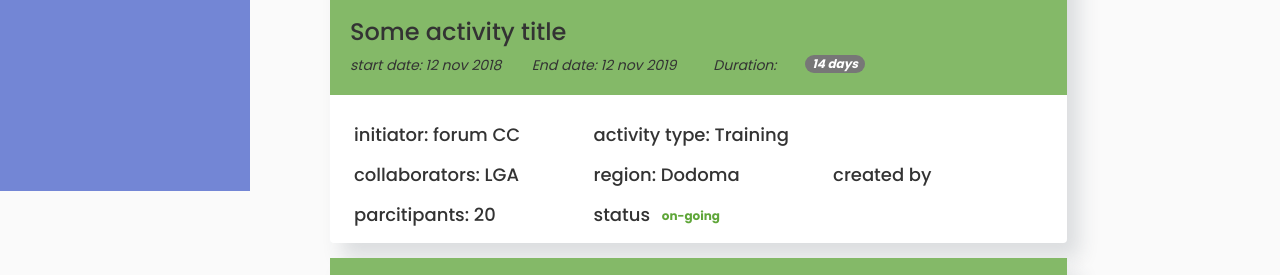
After one commit to chiefkilawila/ccportal, a PHP site: page /cso_area/all_activities.php in a window 1280 px wide. The commit adds this page. Shown: the part 609-884 px from the top of the page. Run offline with PHP 8.4, Linux system fonts and the light colour scheme; some libraries are stand-ins or nearby versions.

Commit message:
editted csos area

```diff
--- a/includes/layouts/cso_header_layout.php
+++ b/includes/layouts/cso_header_layout.php
@@ -201,6 +201,7 @@ a.article, a.article:hover {
 
 
 .wrimagecard{
+  /* padding: 20px; */
 	margin-top: 0;
     margin-bottom: 1.5rem;
     text-align: left;
@@ -237,7 +238,9 @@ a.wrimagecard:hover, .wrimagecard-topimage:hover {
     color: #525c65;
     transition: color 0.3s ease;
 }
-
+#myTabContent{
+  padding-top: 10px;
+}
 
 </style>
     </head>
@@ -254,37 +257,37 @@ a.wrimagecard:hover, .wrimagecard-topimage:hover {
 
                 <ul class="list-unstyled components">
                     <p>Navigation</p>
-                    <li class="active">
+                    <!-- <li class="active">
                         <a href="../../web/cso_area/create_new_member.php" >Add new Member</a>
-
                     </li>
                     <li>
                         <a href="../../web/cso_area/manage_members.php">Manage Members</a>
-
-
-
-
-                    </li>
-                    <li>
-
+                    </li> -->
+                    <li class="active">
                         <a href="../../web/cso_area/add_new_activity.php">Add New Activity</a>
                     </li>
                     <li>
-                        <a href="../../web/cso_area/manage_activities.php">Manage Activities</a>
-
-
+                        <a href="../../web/cso_area/cso_update_activity.php">Update Activity</a>
                     </li>
                     <li>
-                        <a href="#">Geo-Mapping</a>
+                        <a href="../../web/cso_area/all_activities.php">All Activities</a>
+                    </li>
+                    <li>
+                        <a href="#">Geo-Mapping Activities</a>
+                    </li>
+                    <!-- <li>
+                        <a href="../../web/cso_area/manage_activities.php">Manage Activities</a>
+                    </li> -->
+                    <li>
+                        <a href="#">Geo-Mapping CSOs </a>
+                    </li>
+                    <li>
+                        <a href="#">Collaborate </a>
                     </li>
                     <li>
                         <a href="#">logout</a>
                     </li>
-
-
                 </ul>
-
-
             </nav>
 
             <!-- Page Content Holder -->
--- a/includes/layouts/cso_layout_footer.php
+++ b/includes/layouts/cso_layout_footer.php
@@ -26,5 +26,12 @@
                     });
                 });
       </script>
+      <script>
+      $(document).ready(function (){
+      	$('.datetimepicker').datetimepicker();
+
+      });
+      </script>
+
   </body>
 </html>
--- /dev/null
+++ b/web/cso_area/all_activities.php
@@ -0,0 +1,237 @@
+<?php
+include("../../includes/layouts/cso_header_layout.php");
+ ?>
+<div class="container-fluid">
+	<div class="row">
+							<div class="col-lg-12">
+								<div class="card">
+									<div class="card-header" data-background-color="orange">
+											<h4 class="title">On-going activities</h4>
+											<p class="category">As of Last Month October, 2018</p>
+									</div>
+									<div class="card-content table-responsive">
+											<!-- <p>This template has a responsive menu toggling system. The menu will appear collapsed on smaller screens, and will appear non-collapsed on larger screens. When toggled using the button below, the menu will appear/disappear. On small screens, the page content will be pushed off canvas.</p>
+											<p>Make sure to keep all page content within the <code>#page-content-wrapper</code>.</p> -->
+
+                      <!-- <div class="panel panel-default">
+                         <div class="panel-body">
+                           Basic panel example
+                         </div>
+                        </div> -->
+
+                        <div class="container">
+                            <!-- cso activities panel -->
+                            <ul class="nav nav-tabs" id="myTab" role="tablist">
+                              <li class="nav-item">
+                                <a class="nav-link active" id="home-tab" data-toggle="tab" href="#home" role="tab" aria-controls="home" aria-selected="true">My Activities</a>
+                              </li>
+                              <li class="nav-item">
+                                <a class="nav-link" id="profile-tab" data-toggle="tab" href="#profile" role="tab" aria-controls="profile" aria-selected="false">Members Activities</a>
+                              </li>
+
+                            </ul>
+                            <div class="tab-content" id="myTabContent" style="padding: 10px;">
+                              <div class="tab-pane fade in active" id="home" role="tabpanel" aria-labelledby="home-tab">
+
+                                <div class="row">
+                                      <div class="container-fluid">
+                                        <div class="row">
+                                        <div class="col-md-8 col-sm-12">
+                                        <div class="wrimagecard wrimagecard-topimage">
+                                                <a href="#">
+                                                <div class="wrimagecard-topimage_header" style="padding: 20px; background-color:rgba(119, 178, 88, 0.9) ">
+                                                  <center><a href="/data-matching-and-cleansing-features/data-merging-and-purging"><img alt="" src="http://res.cloudinary.com/match2lists/image/upload/c_scale,w_200/v1497199248/Data-Provider-Solutions_420_azudag.png"></a></center>
+                                                  <h3>Some activity title</h3>
+
+                                                  <div class="row">
+                                                  <div class="col-sm-3">
+                                                    <i>start date:  12 nov  2018</i>
+                                                  </div>
+                                                  <div class="col-sm-3">
+                                                    <i>End date:  12 nov 2019</i>
+                                                  </div>
+                                                  <div class="col-sm-3">
+                                                    <i>Duration:
+                                                    <div class="pull-right badge">14 days</div></i>
+                                                  </div>
+                                                  </div>
+                                              </div>
+                                              <div class="wrimagecard-topimage_title">
+                                                <div class="row">
+                                                <div class="col-sm-4">
+                                                  <h4>initiator: forum CC</h4>
+                                                </div>
+
+                                                <div class="col-sm-4">
+                                                  <h4>activity type: Training</h4>
+                                                </div>
+                                                </div>
+                                                <!-- new row -->
+                                                <div class="row">
+                                                <div class="col-sm-4">
+                                                  <h4>collaborators: LGA</h4>
+                                                </div>
+
+                                                <div class="col-sm-4">
+                                                  <h4>region: Dodoma</h4>
+                                                </div>
+                                                <div class="col-sm-4">
+                                                  <h4>created by</h4>
+                                                </div>
+                                                </div>
+
+                                                <!-- new row -->
+
+                                              <div class="row">
+                                              <div class="col-sm-4">
+                                                <h4>parcitipants: 20</h4>
+                                              </div>
+
+                                              <div class="col-sm-4">
+                                                <h4>status <div class="badge" style="color: rgba(78, 156, 36, 0.9); background-color: #fff;">on-going</div</h4>
+                                              </div>
+                                              </div>
+                                              </div>
+
+                                              </a>
+                                            </div>
+                                            </div>
+                                          </div>
+                                        </div>
+                                             <div class="row">
+
+                                            <div class="col-md-8 col-sm-12">
+                                            <div class="wrimagecard wrimagecard-topimage">
+                                                    <a href="#">
+                                                    <div class="wrimagecard-topimage_header" style="padding: 20px; background-color:rgba(119, 178, 88, 0.9) ">
+                                                      <center><a href="/data-matching-and-cleansing-features/data-merging-and-purging"><img alt="" src="http://res.cloudinary.com/match2lists/image/upload/c_scale,w_200/v1497199248/Data-Provider-Solutions_420_azudag.png"></a></center>
+                                                      <h3>Some activity title</h3>
+
+                                                      <div class="row">
+                                                      <div class="col-sm-3">
+                                                        <i>start date:  12 nov  2018</i>
+                                                      </div>
+                                                      <div class="col-sm-3">
+                                                        <i>End date:  12 nov 2019</i>
+                                                      </div>
+                                                      <div class="col-sm-3">
+                                                        <i>Duration:
+                                                        <div class="pull-right badge">14 days</div></i>
+                                                      </div>
+                                                      </div>
+                                                  </div>
+                                                  <div class="wrimagecard-topimage_title">
+                                                    <div class="row">
+                                                    <div class="col-sm-4">
+                                                      <h4>initiator: forum CC</h4>
+                                                    </div>
+
+                                                    <div class="col-sm-4">
+                                                      <h4>activity type: Training</h4>
+                                                    </div>
+                                                    </div>
+                                                    <!-- new row -->
+                                                    <div class="row">
+                                                    <div class="col-sm-4">
+                                                      <h4>collaborators: LGA</h4>
+                                                    </div>
+
+                                                    <div class="col-sm-4">
+                                                      <h4>region: Dodoma</h4>
+                                                    </div>
+                                                    <div class="col-sm-4">
+                                                      <h4>created by</h4>
+                                                    </div>
+                                                    </div>
+
+                                                    <!-- new row -->
+
+                                                  <div class="row">
+                                                  <div class="col-sm-4">
+                                                    <h4>parcitipants: 20</h4>
+                                                  </div>
+
+                                                  <div class="col-sm-4">
+                                                    <h4>status <div class="badge" style="color: rgba(78, 156, 36, 0.9); background-color: #fff;">on-going</div</h4>
+                                                  </div>
+                                                  </div>
+                                                  </div>
+
+                                                  </a>
+                                                </div>
+                                                </div>
+
+
+                                                </div>
+                                                </div>
+                                          </div>
+                              </div>
+                            </div>
+
+                              <div class="tab-pane fade" id="profile" role="tabpanel" aria-labelledby="profile-tab">
+                                <div class="container">
+                                  <div class="row">
+                             <div class="col-md-8 col-sm-12">
+                            <div class="wrimagecard wrimagecard-topimage">
+                                    <a href="#">
+                                    <div class="wrimagecard-topimage_header" style="background-color:rgba(119, 178, 88, 0.9) ">
+                                      <center><a href="/data-matching-and-cleansing-features/data-merging-and-purging"><img alt="" src="http://res.cloudinary.com/match2lists/image/upload/c_scale,w_200/v1497199248/Data-Provider-Solutions_420_azudag.png"></a></center>
+                                           <h3>Some activity title</h3>
+                                    </div>
+                                    <div class="wrimagecard-topimage_title">
+
+                                      <div class="row">
+                                      <div class="col-sm-3">
+                                        <h4>collaborators</h4>
+                                      </div>
+                                      <div class="col-sm-3">
+                                        <h4>initiators</h4>
+                                      </div>
+                                      <div class="col-sm-3">
+                                        <h4>duration
+                                        <div class="pull-right badge">14 days</div></h4>
+                                      </div>
+                                      </div>
+                                    </div>
+                                  </a>
+                                </div>
+                                </div>
+
+                                 <div class="col-md-8 col-sm-12">
+                                <div class="wrimagecard wrimagecard-topimage">
+                                        <a href="#">
+                                        <div class="wrimagecard-topimage_header" style="background-color:rgba(119, 178, 88, 0.9) ">
+                                          <center><a href="/data-matching-and-cleansing-features/data-merging-and-purging"><img alt="" src="http://res.cloudinary.com/match2lists/image/upload/c_scale,w_200/v1497199248/Data-Provider-Solutions_420_azudag.png"></a></center>
+                                            <h3>Some activity title</h3>
+                                        </div>
+                                        <div class="wrimagecard-topimage_title">
+                                          <div class="row">
+                                          <div class="col-sm-3">
+                                            <h4>collaborators</h4>
+                                          </div>
+                                          <div class="col-sm-3">
+                                            <h4>initiators</h4>
+                                          </div>
+                                          <div class="col-sm-3">
+                                            <h4>duration
+                                            <div class="pull-right badge">14 days</div></h4>
+                                          </div>
+                                          </div>
+                                        </div>
+                                      </a>
+                                    </div>
+                                    </div>
+                                  </div>
+                                </div>
+                              </div>
+
+                            </div>
+
+                        	</div>
+                        </div>
+										</div>
+									</div>
+									</div>
+                  <?php
+                  include("../../includes/layouts/cso_layout_footer.php");
+                   ?>
```
Also changed, not shown: web/cso_area/add_new_activity.php (+30 -50 lines), web/cso_area/cso_update_activity.php (added, +72 -0 lines).
